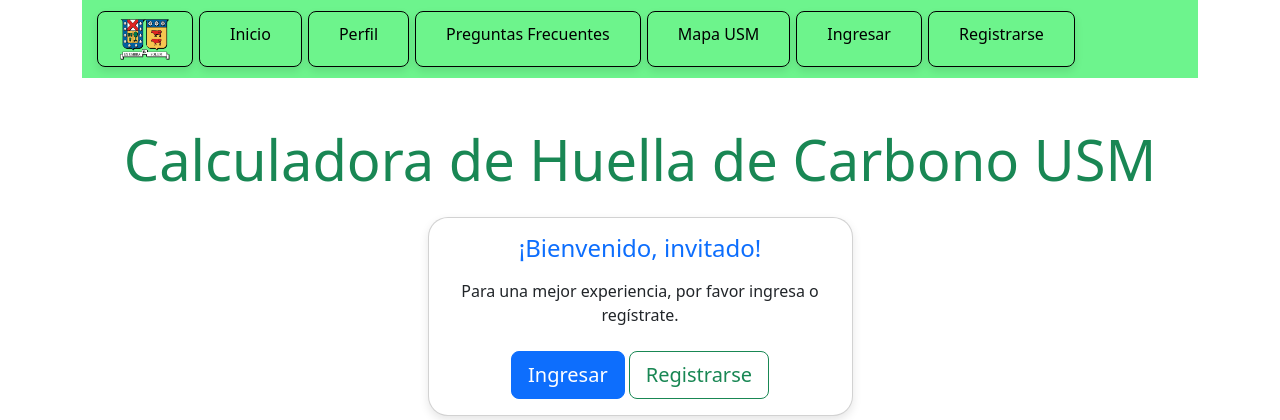
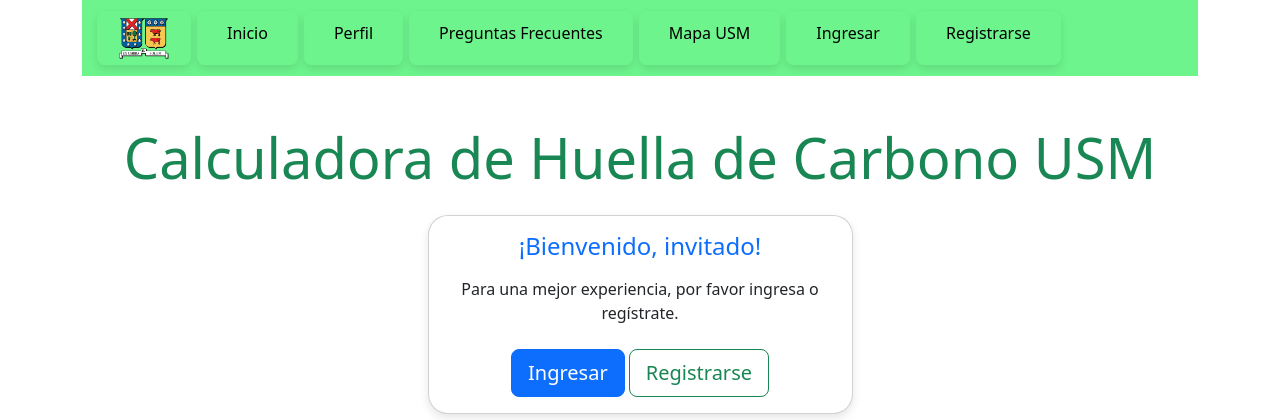
Before and after one commit to LaiosB/hdc, a Django app: page / in a window 1280 px wide. Shown: the top 420 px of the page. Run offline with Django 5.2, Linux system fonts and the light colour scheme.

Commit message:
cuadraditos cambio wow

```diff
--- a/hdc/myapp/templates/myapp/base.html
+++ b/hdc/myapp/templates/myapp/base.html
@@ -24,7 +24,7 @@
         .nav-item{
             background-color: rgba(109, 244, 141, 0.8);
             box-shadow: 0 4px 8px rgba(0, 0, 0, 0.1);
-            border: 0.5px black solid;
+            border: 0.5px black hidden;
             border-radius: 0.5em;
             margin: 3px;
             padding: 2px 22px;
```
